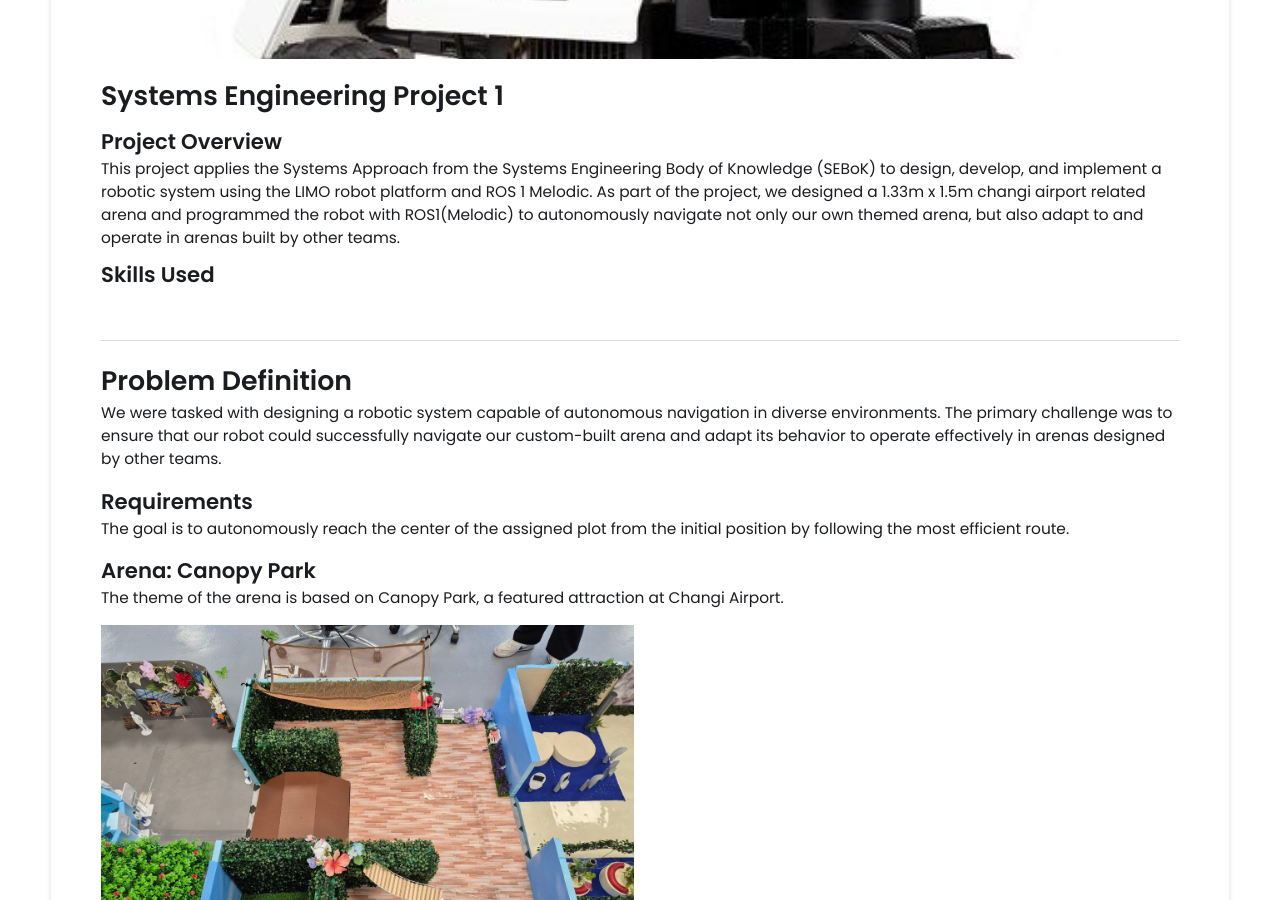
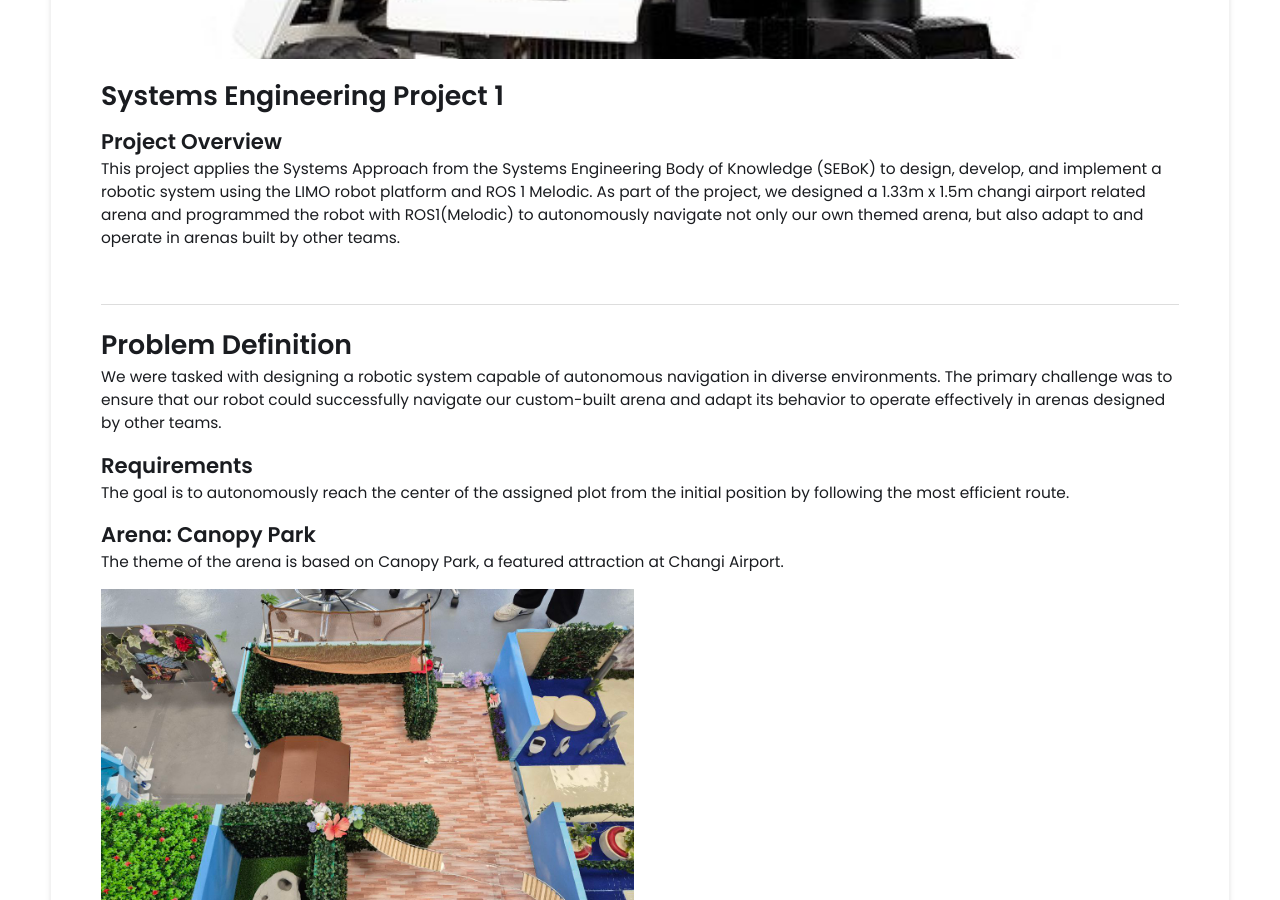
Before and after one commit to AloysiusHo/AloysiusHo.github.io, a Jekyll site: the page built from _projects/demo-project/index.md, in a window 1280 px wide and 900 px high, scrolled down 431 px. Built offline with Jekyll 4.4.1, drawn with Linux system fonts in a browser that asks for light colours.

Commit message:
Update post.html

```diff
--- a/_layouts/post.html
+++ b/_layouts/post.html
@@ -19,7 +19,7 @@ layout: wrapper
             <p>{{ page.description }}</p>
         </div>
         <div class="skills-card">
-            <h2>Skills Used</h2>
+            <!--<h2>Skills Used</h2>-->
             <div class="skills-list">
                 {% for skill in page.skills %}
                 <span class="skill">{{ skill }}</span>
```
